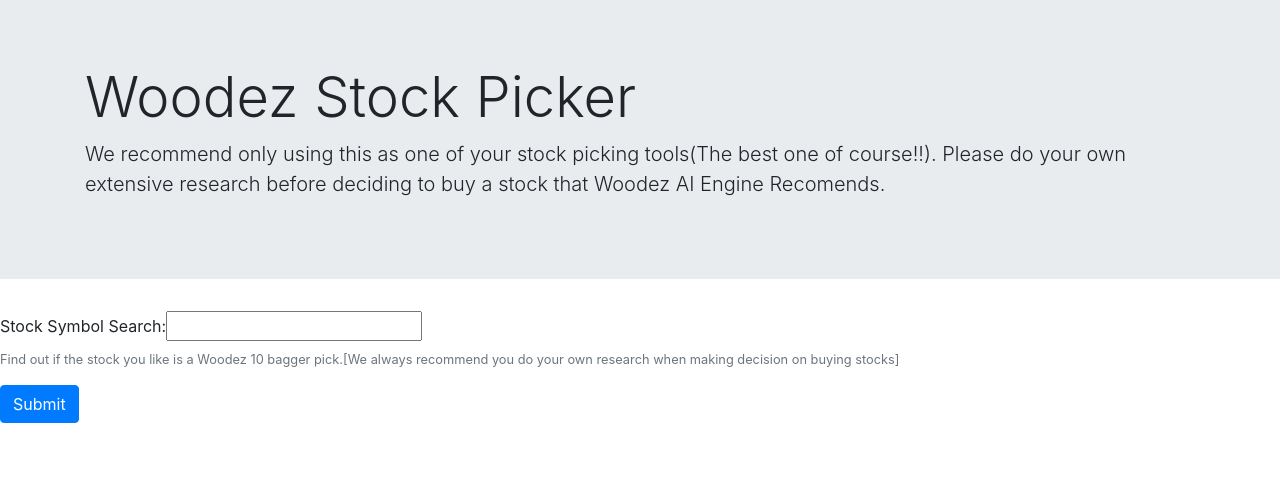
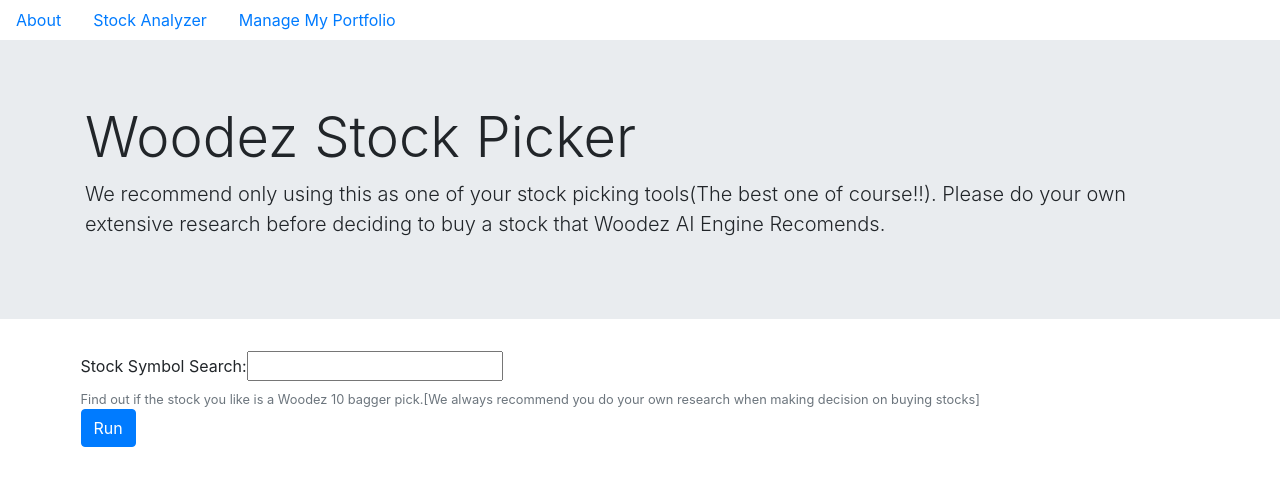
Before and after one commit to woodez/stockfi, a Django app: page / in a window 1280 px wide. Shown: the top 486 px of the page. Run offline with Django 3.2, Linux system fonts and the light colour scheme; some libraries are stand-ins or nearby versions.

Commit message:
added to django code

```diff
--- a/src/stockfi/mybag/templates/mybag/create.html
+++ b/src/stockfi/mybag/templates/mybag/create.html
@@ -8,8 +8,25 @@
       <!-- Bootstrap CSS -->
       <link rel="stylesheet" href="https://maxcdn.bootstrapcdn.com/bootstrap/4.0.0/css/bootstrap.min.css" integrity="sha384-Gn5384xqQ1aoWXA+058RXPxPg6fy4IWvTNh0E263XmFcJlSAwiGgFAW/dAiS6JXm" crossorigin="anonymous">
       <title>Woodez Stock Picking AI</title>
+      <style>
+          #foo {
+              position: absolute;
+              right:300px;
+          }
+      </style>
   </head>
   <body>
+    <ul class="nav nav-pills">
+        <li class="nav-item">
+          <a class="nav-link" href="">About</a>
+        </li>
+        <li class="nav-item">
+          <a class="nav-link" href="http://192.168.2.26:8080/">Stock Analyzer</a>
+        </li>
+        <li class="nav-item">
+          <a class="nav-link" href="">Manage My Portfolio</a>
+        </li>
+      </ul>
     <div class="jumbotron jumbotron-fluid">
         <div class="container">
           <h1 class="display-4">Woodez Stock Picker</h1>
@@ -17,13 +34,13 @@
         </div>
     </div>
     <form method ='post'>
-        <div class="form-group">
+        <div class="form-group" id="foo">
             {% csrf_token %}
             {{form}}
             <small id="emailHelp" class="form-text text-muted">Find out if the stock you like is a Woodez 10 bagger pick.[We always recommend you do your own research when making decision on buying stocks]</small>
+            <button type="submit" class="btn btn-primary">Run</button>
         </div>
-        <button type="submit" class="btn btn-primary">Submit</button>
-      </form>
+    </form>
 
 
 
--- a/src/stockfi/mybag/views.py
+++ b/src/stockfi/mybag/views.py
@@ -12,7 +12,8 @@ def index(request):
 def show(request,symbol):
     context = {
         'avg': return_graph(symbol, 3, 'avg'),
-        'volatility': return_graph(symbol, 3, 'volatility')
+        'volatility': return_graph(symbol, 3, 'volatility'),
+        'symbol': symbol
     }
     return render(request, 'mybag/dashboard.html', context)
 
```
Also changed, not shown: src/stockfi/mybag/templates/mybag/dashboard.html (+31 -0 lines).
